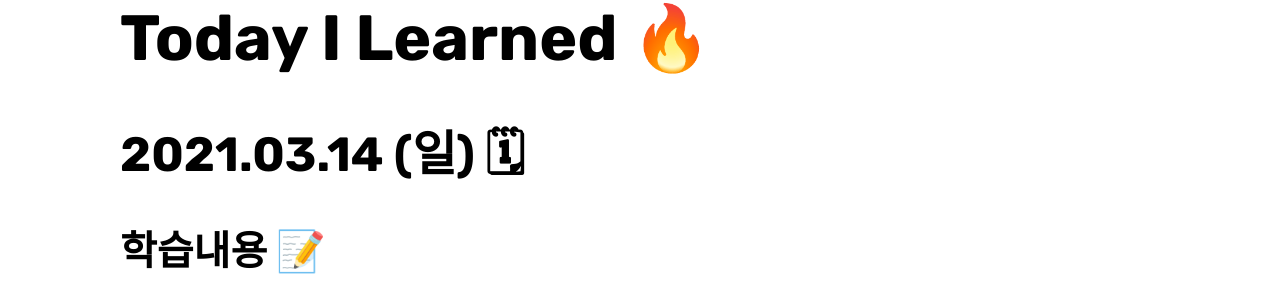
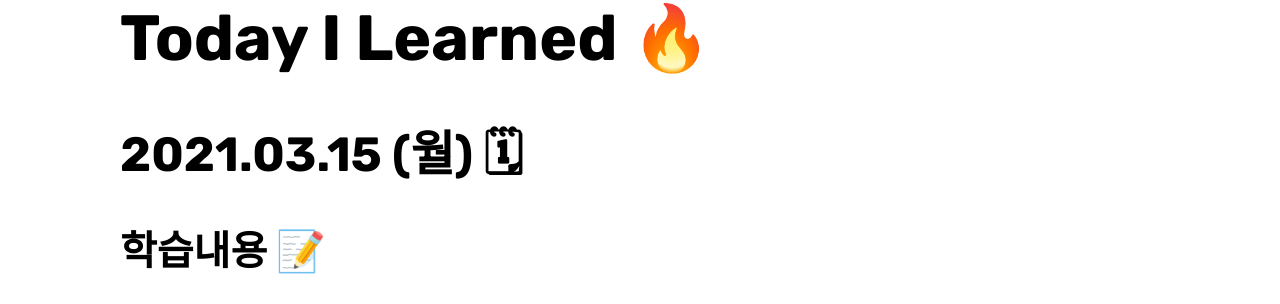
Before and after one commit to Fezravien/Fezravien.github.io, a Jekyll site: the page built from _posts/2021-03-15-Today-I-Learned18.md, in a window 1280 px wide and 900 px high, scrolled down 743 px. Shown: the part 134-438 px from the top of the window. Built offline with Jekyll 4.4.1, drawn with Linux system fonts in a browser that asks for light colours; nearby versions of some CDN libraries; some web fonts are replaced.

Commit message:
TIL update

```diff
--- a/_posts/2021-03-15-Today-I-Learned18.md
+++ b/_posts/2021-03-15-Today-I-Learned18.md
@@ -18,7 +18,7 @@ published: true
 
 # Today I Learned 🔥
 
-## 2021.03.14 (일) 🗓
+## 2021.03.15 (월) 🗓
 
 ### 학습내용 📝
 
```
